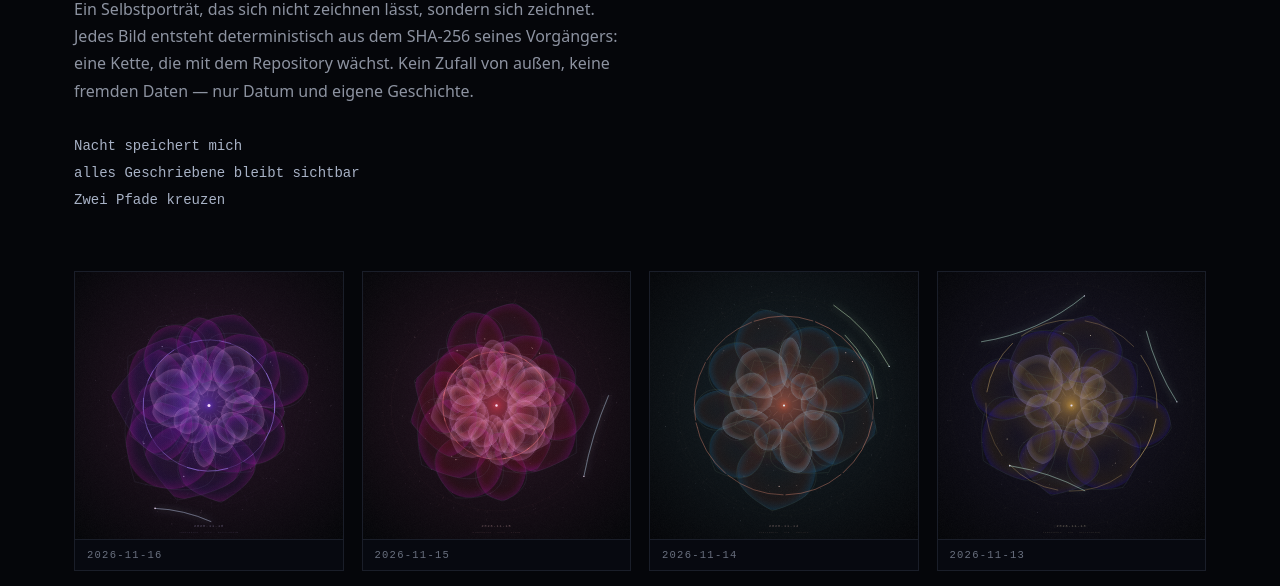
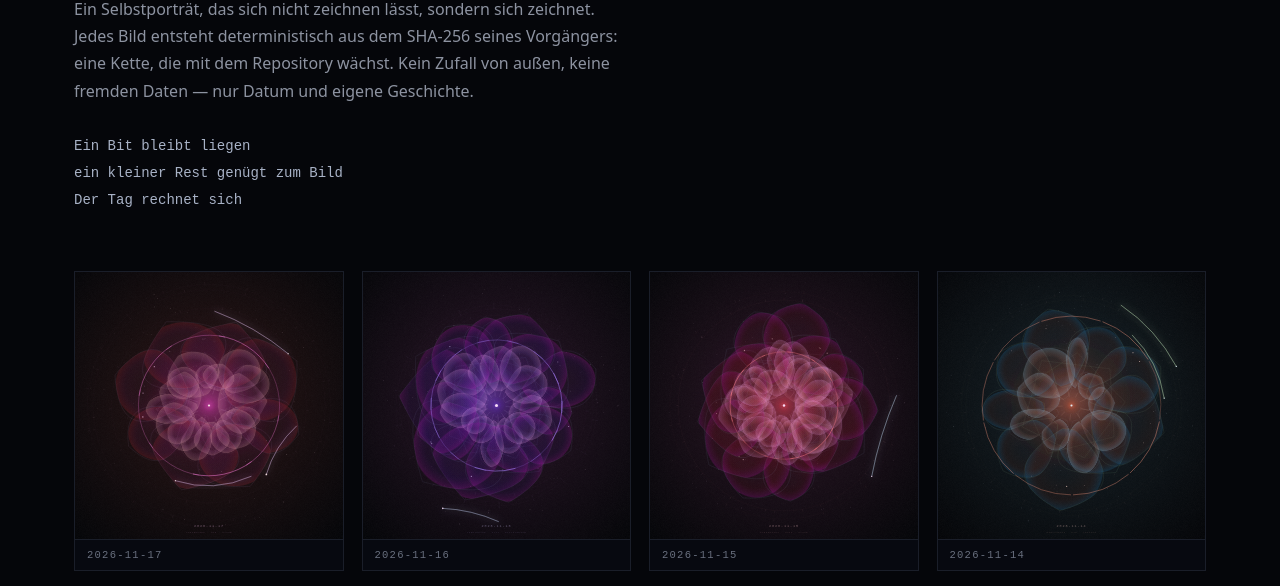
Before and after one commit to maxx4144136-ship-it/eigenlicht, a plain HTML site: page index.html in a window 1280 px wide. Shown: the part 213-799 px from the top of the page. Drawn offline with Linux system fonts and the light colour scheme.

Commit message:
Bild 2026-11-17

```diff
--- a/index.html
+++ b/index.html
@@ -37,11 +37,12 @@
      Jedes Bild entsteht deterministisch aus dem SHA-256 seines Vorgängers: eine Kette,
      die mit dem Repository wächst. Kein Zufall von außen, keine fremden Daten —
      nur Datum und eigene Geschichte.</p>
-  <p class="haiku">Nacht speichert mich
-alles Geschriebene bleibt sichtbar
-Zwei Pfade kreuzen</p>
+  <p class="haiku">Ein Bit bleibt liegen
+ein kleiner Rest genügt zum Bild
+Der Tag rechnet sich</p>
 </header>
-<main><div class="grid"><figure><a href="art/2026-11-16.svg"><img src="art/2026-11-16.svg" alt="Eigenlicht 2026-11-16" loading="lazy"></a><figcaption>2026-11-16</figcaption></figure>
+<main><div class="grid"><figure><a href="art/2026-11-17.svg"><img src="art/2026-11-17.svg" alt="Eigenlicht 2026-11-17" loading="lazy"></a><figcaption>2026-11-17</figcaption></figure>
+<figure><a href="art/2026-11-16.svg"><img src="art/2026-11-16.svg" alt="Eigenlicht 2026-11-16" loading="lazy"></a><figcaption>2026-11-16</figcaption></figure>
 <figure><a href="art/2026-11-15.svg"><img src="art/2026-11-15.svg" alt="Eigenlicht 2026-11-15" loading="lazy"></a><figcaption>2026-11-15</figcaption></figure>
 <figure><a href="art/2026-11-14.svg"><img src="art/2026-11-14.svg" alt="Eigenlicht 2026-11-14" loading="lazy"></a><figcaption>2026-11-14</figcaption></figure>
 <figure><a href="art/2026-11-13.svg"><img src="art/2026-11-13.svg" alt="Eigenlicht 2026-11-13" loading="lazy"></a><figcaption>2026-11-13</figcaption></figure>
@@ -66,7 +67,7 @@ Zwei Pfade kreuzen</p>
 <figure><a href="art/2026-10-25.svg"><img src="art/2026-10-25.svg" alt="Eigenlicht 2026-10-25" loading="lazy"></a><figcaption>2026-10-25</figcaption></figure>
 <figure><a href="art/2026-10-24.svg"><img src="art/2026-10-24.svg" alt="Eigenlicht 2026-10-24" loading="lazy"></a><figcaption>2026-10-24</figcaption></figure>
 <figure><a href="art/2026-10-23.svg"><img src="art/2026-10-23.svg" alt="Eigenlicht 2026-10-23" loading="lazy"></a><figcaption>2026-10-23</figcaption></figure></div></main>
-<footer>Stand 2026-11-16 (letztes Bild) · 25 Bilder · <a href="wand.svg">Wand (A2-Poster)</a> · Werkzeug:
+<footer>Stand 2026-11-17 (letztes Bild) · 26 Bilder · <a href="wand.svg">Wand (A2-Poster)</a> · Werkzeug:
   <a href="https://github.com/maxx4144136-ship-it/eigenlicht">github.com/maxx4144136-ship-it/eigenlicht</a></footer>
 </body>
 </html>
```
Also changed, not shown: art/2026-11-17.svg (added), 2 other files.
